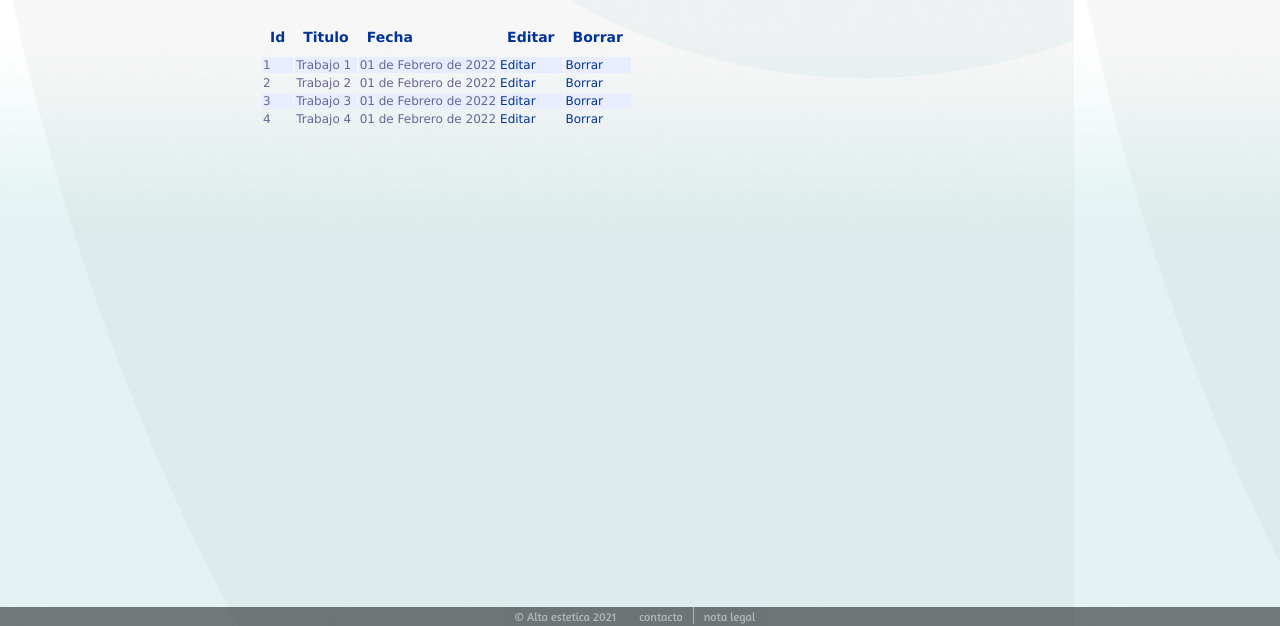
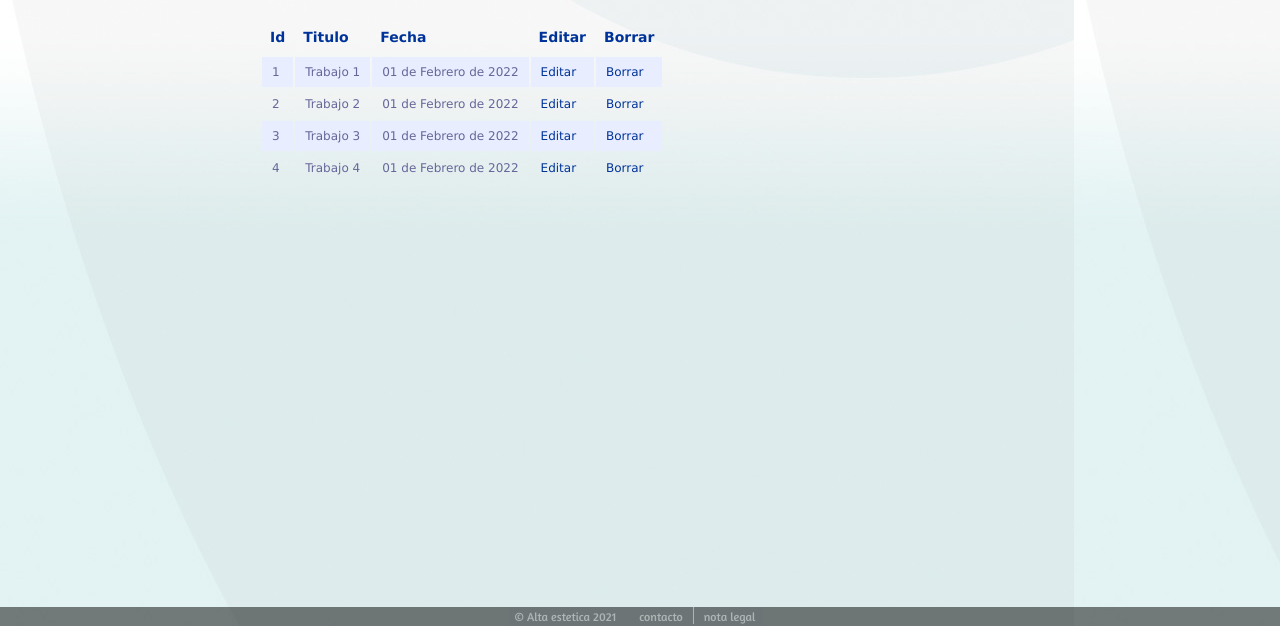
Before and after one commit to samU13/ActividadAltaEstetica, a plain HTML site: page areaprivada.html in a window 1280 px wide. Shown: the part 253-879 px from the top of the page. Drawn offline with Linux system fonts and the light colour scheme; files whose address does not match are found by name.

Commit message:
Add files via upload
table css

```diff
--- a/style.css
+++ b/style.css
@@ -280,8 +280,8 @@ table tr th{
     padding:10px 8px;
 }
 
-table tr td{
-    margin: 8px;
+td{
+    padding: 8px 10px;
 }
 
 .botonTabla{
```
